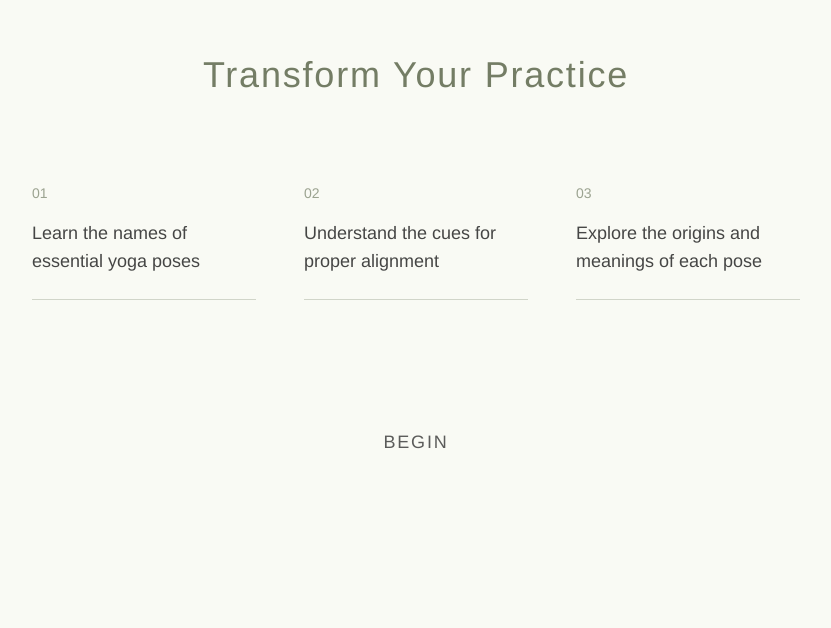
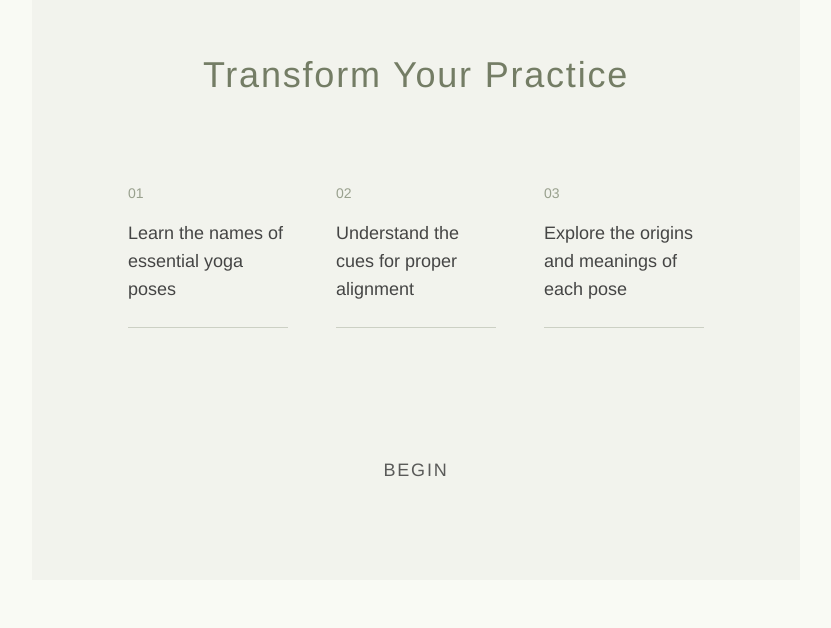
Before and after one commit to samanthacabrera/yoga-library, a React (Vite) app: page / in a window 1280 px wide. Shown: the part 5072-5700 px from the top of the page, without its empty margins (224-1055 px from the left). Built offline with nearby package versions, Linux system fonts and the light colour scheme.

Commit message:
add subtle bg to cta and newsletter sections

```diff
--- a/src/components/Home.jsx
+++ b/src/components/Home.jsx
@@ -207,7 +207,7 @@ const Home = () => {
             whileInView={{ opacity: 1 }}
             viewport={{ once: false, amount: 0.1 }}
             transition={{ duration: 1.5 }}
-            className="py-24 space-y-24"
+            className="space-y-24 p-24 bg-moss/5"
           >
           <div>
             <h2 className="text-2xl md:text-4xl mb-16 text-center tracking-wider">
@@ -302,7 +302,7 @@ const Home = () => {
         {/* Newsletter */}
         <motion.div
           initial={{ opacity: 0, y: 50 }} whileInView={{ opacity: 1, y: 0 }} viewport={{ once: false, amount: 0.2 }} transition={{ duration: 1 }}
-          className="flex flex-col justify-center items-center text-center space-y-12"
+          className="flex flex-col justify-center items-center text-center space-y-12 p-24 bg-moss/5"
         >
         <h2 className="text-2xl md:text-4xl text-center tracking-wider">
           Read My Column
```
